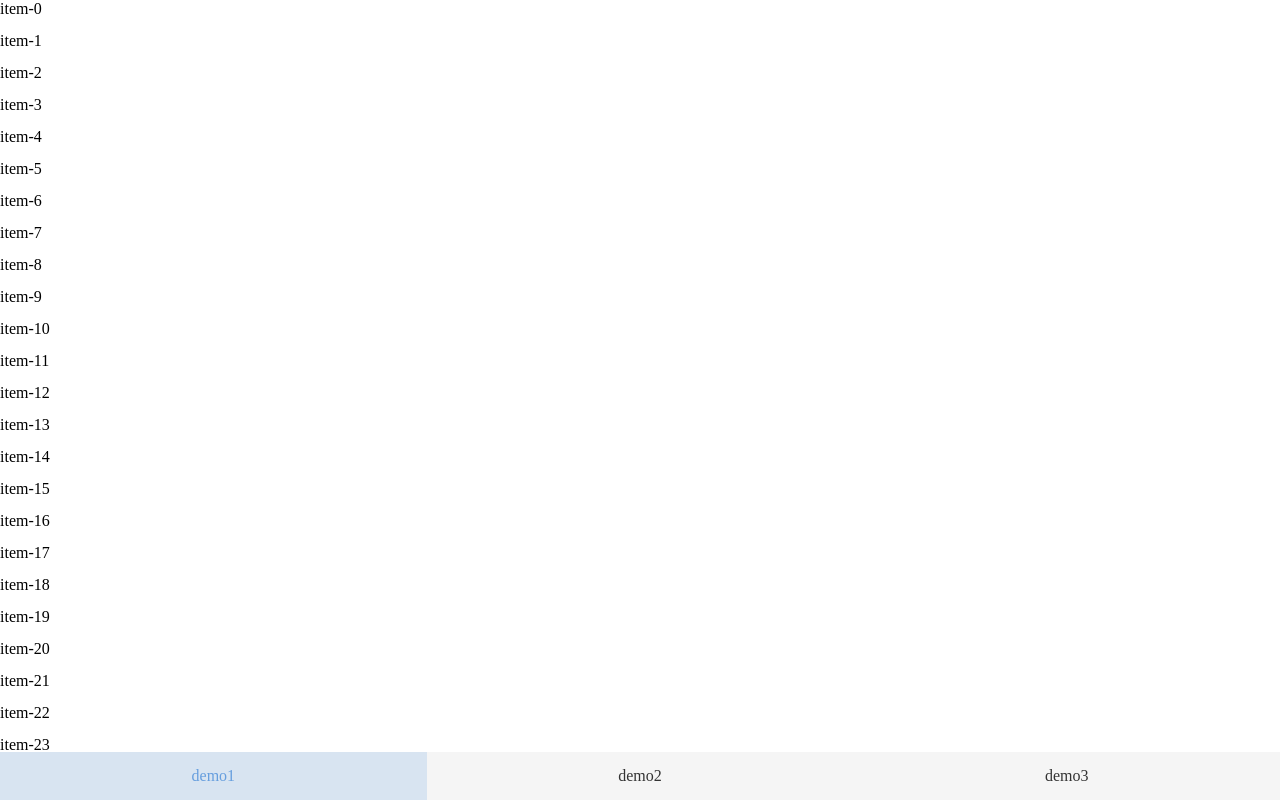
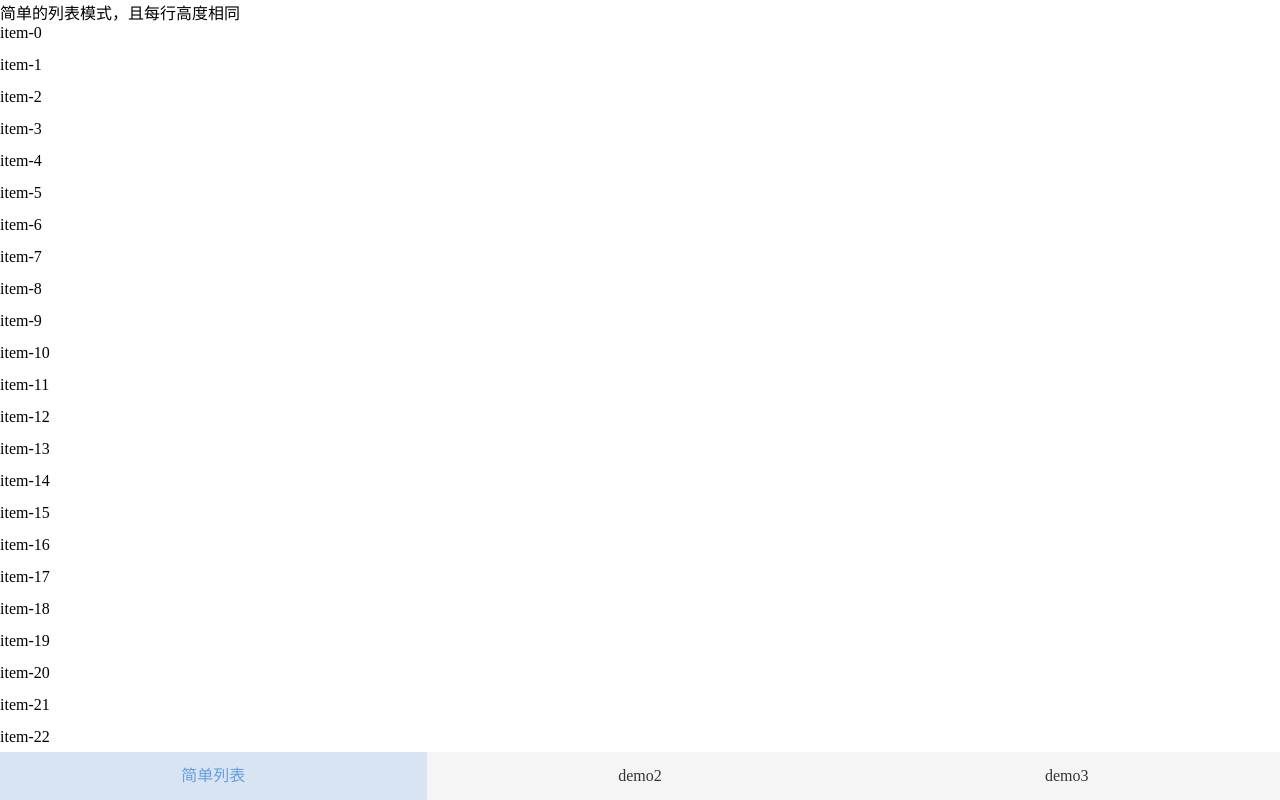
Before and after one commit to narcissus209/better-virtual-scroll, a Vue app in the folder example/: page /demo1 in a window 1280 px wide. Built offline with nearby package versions, Linux system fonts and the light colour scheme.

Commit message:
feat: 添加README

```diff
--- a/example/src/views/demo1.vue
+++ b/example/src/views/demo1.vue
@@ -1,6 +1,9 @@
 <template>
   <div class="demo1">
     <BetterVirtualScroll :list="list" :item-size="32" :buffer="600">
+      <template #before>
+        <div>简单的列表模式，且每行高度相同</div>
+      </template>
       <template v-slot="{ item }">
         <div class="item">{{ item.text }}</div>
       </template>
@@ -9,7 +12,7 @@
 </template>
 
 <script setup lang="ts">
-import { BetterVirtualScroll, TestCom } from 'better-virtual-scroll'
+import { BetterVirtualScroll } from 'better-virtual-scroll'
 import { ref } from 'vue'
 
 type Item = {
--- a/example/src/views/demo3.vue
+++ b/example/src/views/demo3.vue
@@ -9,7 +9,7 @@
 </template>
 
 <script setup lang="ts">
-import { BetterVirtualScroll, TestCom } from 'better-virtual-scroll'
+import { BetterVirtualScroll } from 'better-virtual-scroll'
 import { ref } from 'vue'
 
 type Item = {
--- a/example/src/views/home.vue
+++ b/example/src/views/home.vue
@@ -4,7 +4,7 @@
       <RouterView></RouterView>
     </div>
     <div class="nav-bar">
-      <RouterLink class="item" to="/demo1">demo1</RouterLink>
+      <RouterLink class="item" to="/demo1">简单列表</RouterLink>
       <RouterLink class="item" to="/demo2">demo2</RouterLink>
       <RouterLink class="item" to="/demo3">demo3</RouterLink>
     </div>
```
Also changed, not shown: 1 other file (tests, documents, lock files or other folders).
